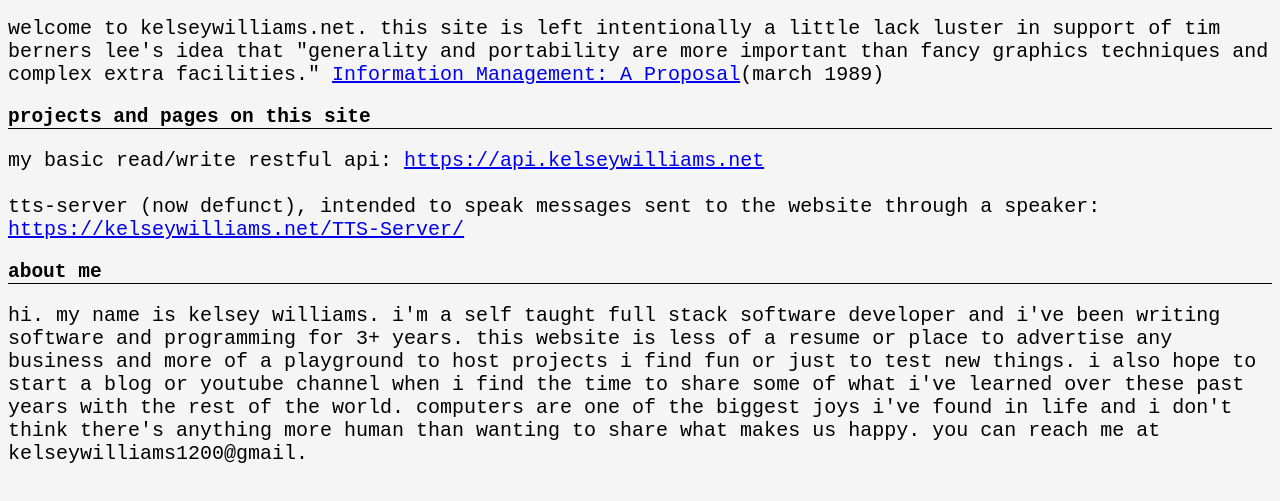
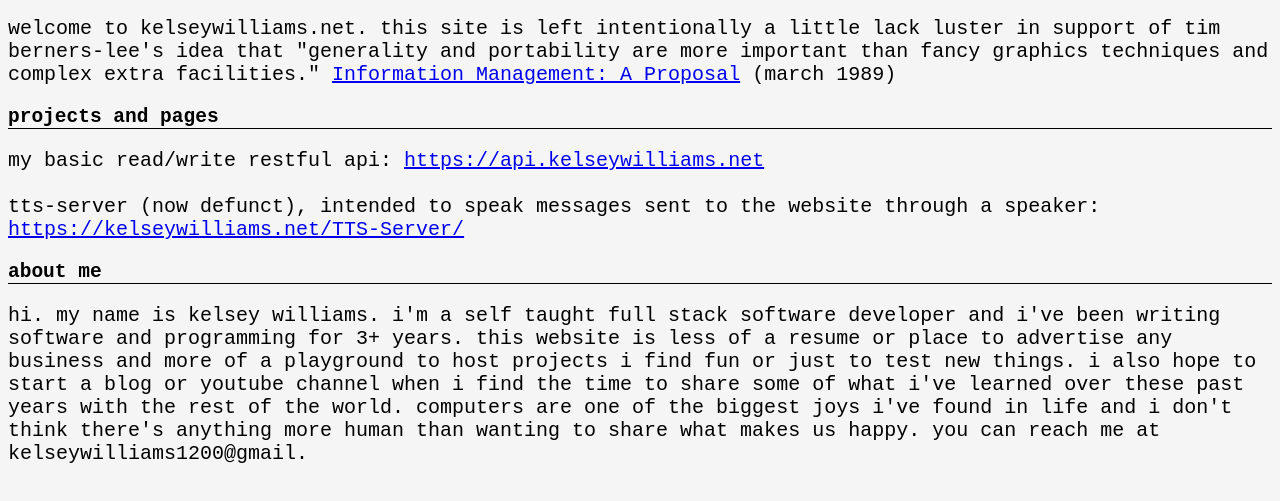
Before and after one commit to kelseywilliams/kelseywilliams.net, a plain HTML site: page index.html in a window 1280 px wide. Shown: the part 51-552 px from the top of the page. Drawn offline with Linux system fonts and the light colour scheme.

Commit message:
changed spelling

```diff
--- a/index.html
+++ b/index.html
@@ -8,8 +8,8 @@
     </head>
     <body>
         <h1>kelseywilliams.net home</h1>
-        <p>welcome to kelseywilliams.net.  this site is left intentionally a little lack luster in support of tim berners lee's idea that "generality and portability are more important than fancy graphics techniques and complex extra facilities." <a href="https://www.w3.org/History/1989/proposal.html">Information Management: A Proposal</a>(march 1989)</p>
-        <h2>projects and pages on this site</h2>
+        <p>welcome to kelseywilliams.net.  this site is left intentionally a little lack luster in support of tim berners-lee's idea that "generality and portability are more important than fancy graphics techniques and complex extra facilities." <a href="https://www.w3.org/History/1989/proposal.html">Information Management: A Proposal</a> (march 1989)</p>
+        <h2>projects and pages</h2>
         <p>my basic read/write  restful api: <a href="https://api.kelseywilliams.net">https://api.kelseywilliams.net</a><br><br>tts-server (now defunct), intended to speak messages sent to the website through a speaker: <a href="https://kelseywilliams.net/TTS-Server/">https://kelseywilliams.net/TTS-Server/</a></p>
         <h2>about me</h2>
         <p>hi.  my name is kelsey williams.  i'm a self taught full stack software developer and i've been writing software and programming for 3+ years.  this website is less of a resume or place to advertise any business and more of a playground to host projects i find fun or just to test new things.  i also hope to start a blog or youtube channel when i find the time to share some of what i've learned over these past years with the rest of the world.  computers are one of the biggest joys i've found in life and i don't think there's anything more human than wanting to share what makes us happy.  you can reach me at kelseywilliams1200@gmail.</p>
```
